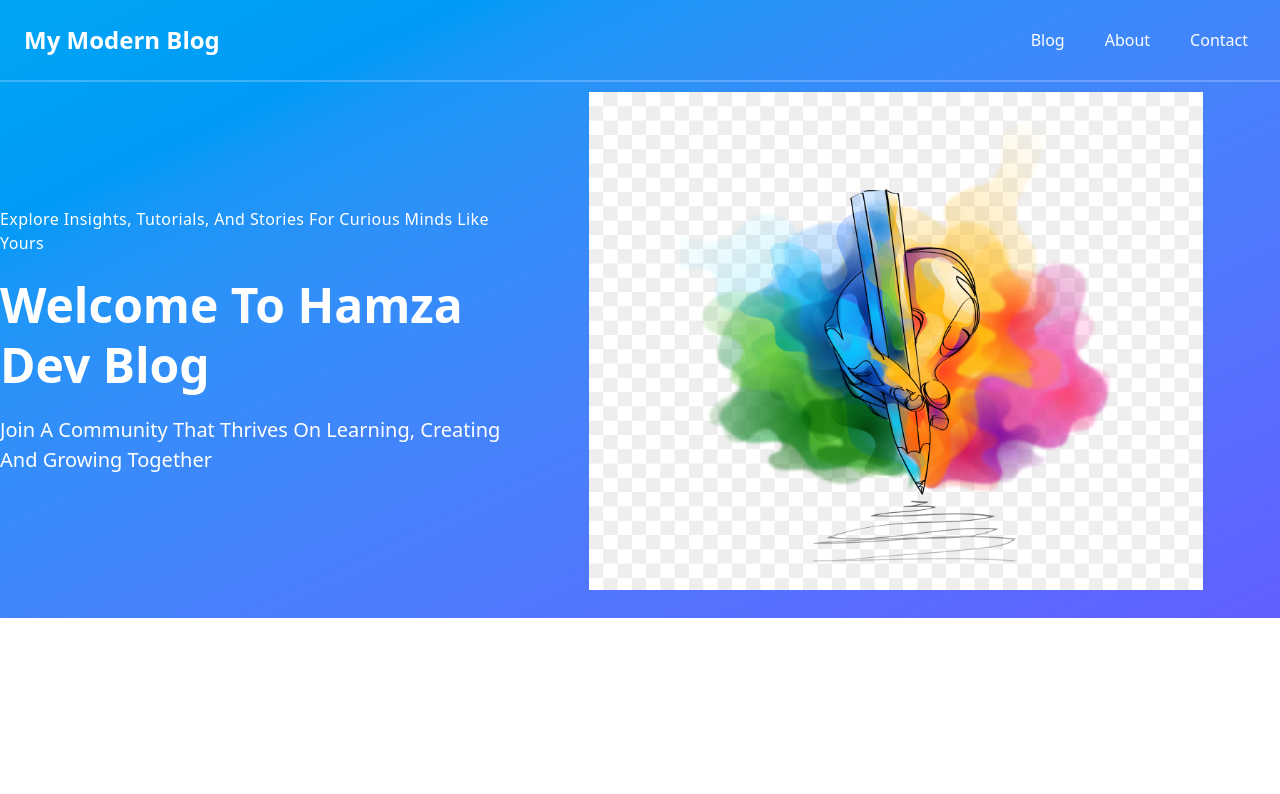
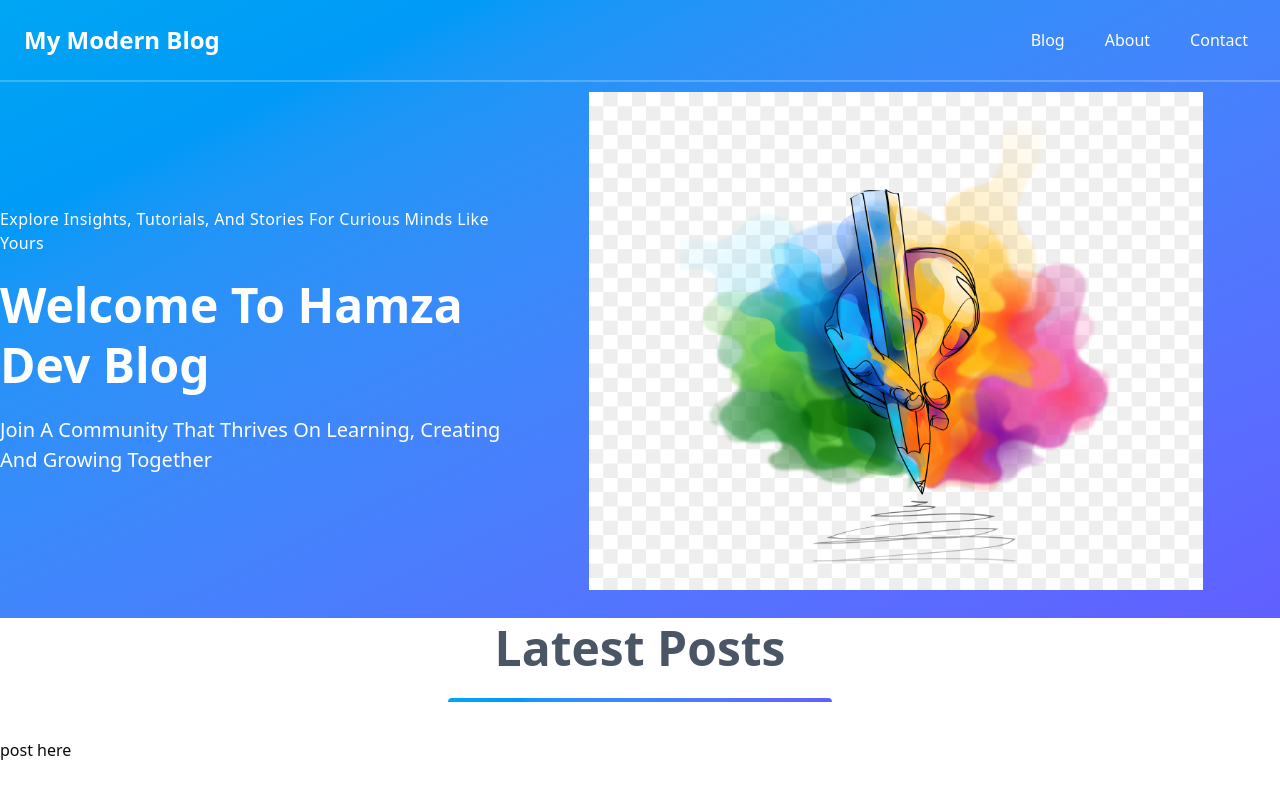
Before and after one commit to Hamza160/blog-turborepo.github.io, a Next.js app in the folder apps/front/: page / in a window 1280 px wide. Shown: the top 794 px of the page. Built offline with nearby package versions, Linux system fonts and the light colour scheme.

Commit message:
Working on fetchGraphql data

```diff
--- a/apps/front/src/app/page.tsx
+++ b/apps/front/src/app/page.tsx
@@ -1,9 +1,12 @@
 import Hero from "@/components/Hero";
+import Posts from "@/components/Posts";
 
 export default function Home() {
+
   return (
     <main>
       <Hero />
+      <Posts posts={[]} />
     </main>
   );
 }
--- /dev/null
+++ b/apps/front/src/components/Posts.tsx
@@ -0,0 +1,20 @@
+import React from "react";
+import { Post } from "@/types/modelTypes";
+
+type Props = {
+  posts: Post[];
+};
+
+const Posts = (props: Props) => {
+  return (
+    <section>
+      <h2 className="text-5xl font-bold text-center text-gray-600 leading-tight">
+        Latest Posts
+      </h2>
+      <div className="h-1 mx-auto bg-gradient-to-r from-sky-500 to-indigo-500 w-96 mb-9 rounded-t-md mt-5"></div>
+      <div className="grid grid-cols-1 md:grid-cols-3 gap-6">post here</div>
+    </section>
+  );
+};
+
+export default Posts;
--- /dev/null
+++ b/apps/front/src/lib/constants.ts
@@ -0,0 +1 @@
+export const BACKEND_URL = 'http://localhost:8000';
--- /dev/null
+++ b/apps/front/src/lib/fetchGraphQL.ts
@@ -0,0 +1,19 @@
+import { BACKEND_URL } from "@/lib/constants";
+
+export const fetchGraphQL = async (query: string, variables = {}) => {
+  const response = await fetch(`${BACKEND_URL}/graphql`, {
+    method: "POST",
+    headers: {
+      "Content-Type": "application/json",
+    },
+    body: JSON.stringify(query, variables),
+  });
+
+  const result = await response.json();
+  if (result.errors) {
+    console.error("GraphQL errors:", result.errors);
+    throw new Error("Failed to fetch the data from GraphQL");
+  }
+
+  return result.data;
+};
```
Also changed, not shown: apps/front/src/types/modelTypes.d.ts (added, +37 -0 lines).
